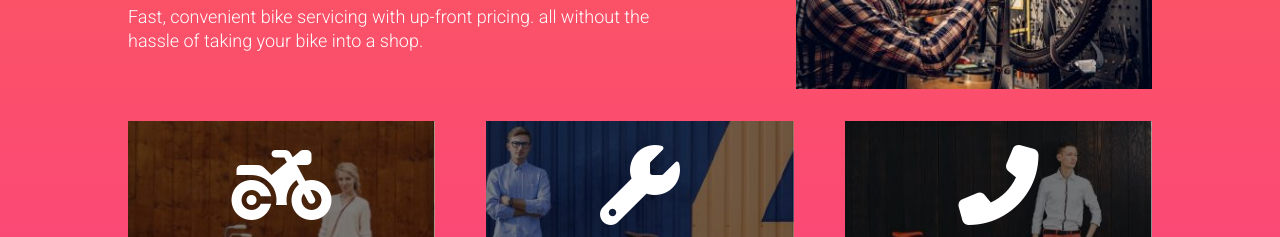
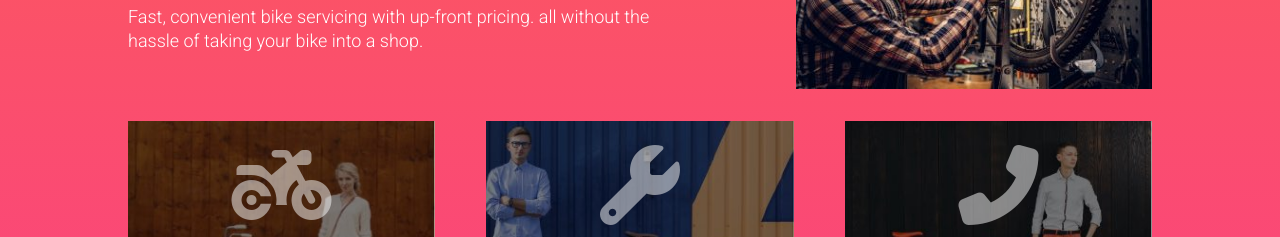
Before and after one commit to odacrem123/bike-repair-website, a plain HTML site: page index.html in a window 1280 px wide. Shown: the part 320-557 px from the top of the page. Drawn offline with nearby package versions, Linux system fonts and the light colour scheme.

Commit message:
change and align icon
added transparency on icons and made some spaces on top and bottom

```diff
--- a/style.css
+++ b/style.css
@@ -89,7 +89,8 @@ p {
   margin: 10px 30px 20px 30px;
 }
 
-.box-icon {
+.box-icon  {
   font-size: 5rem;
-  margin-top: 1.5rem;
+  padding: 1.5rem 0 0 0;
+  color: rgba(255, 255, 255, 0.5);
 }
```
